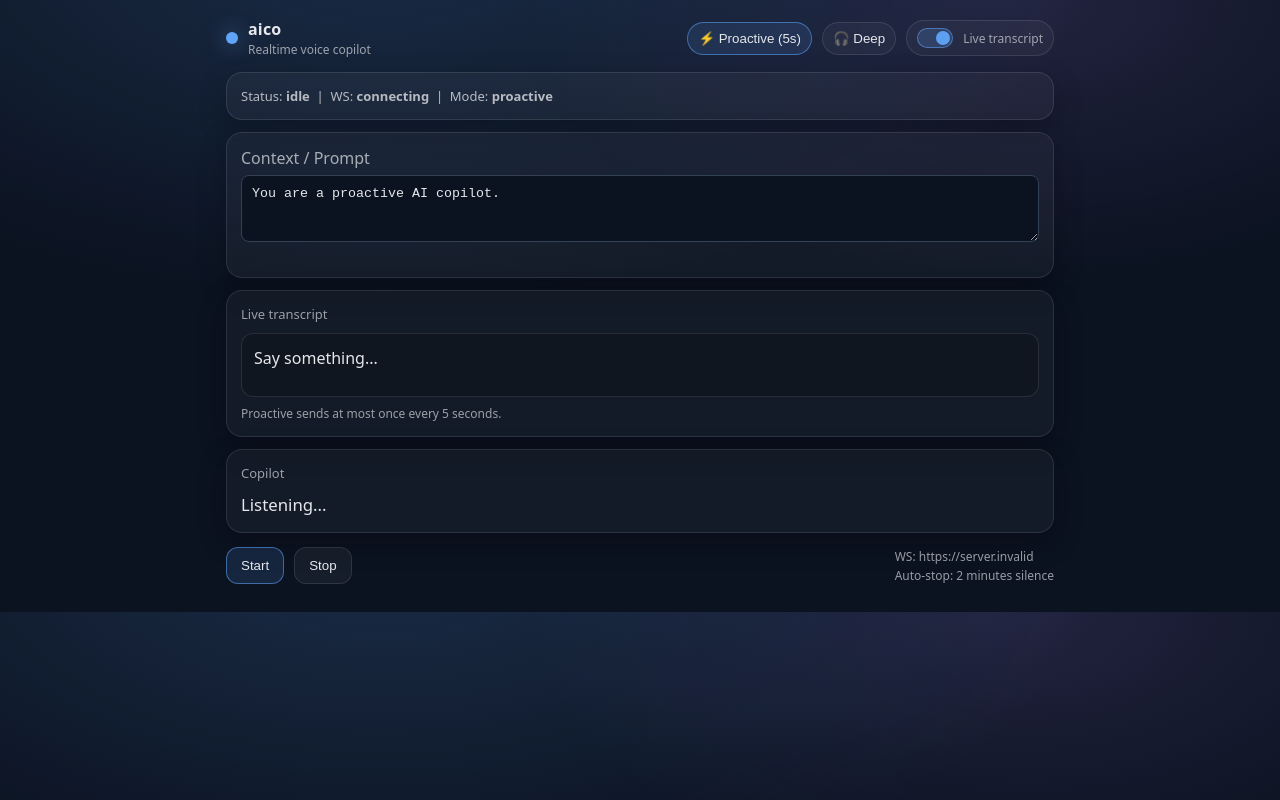
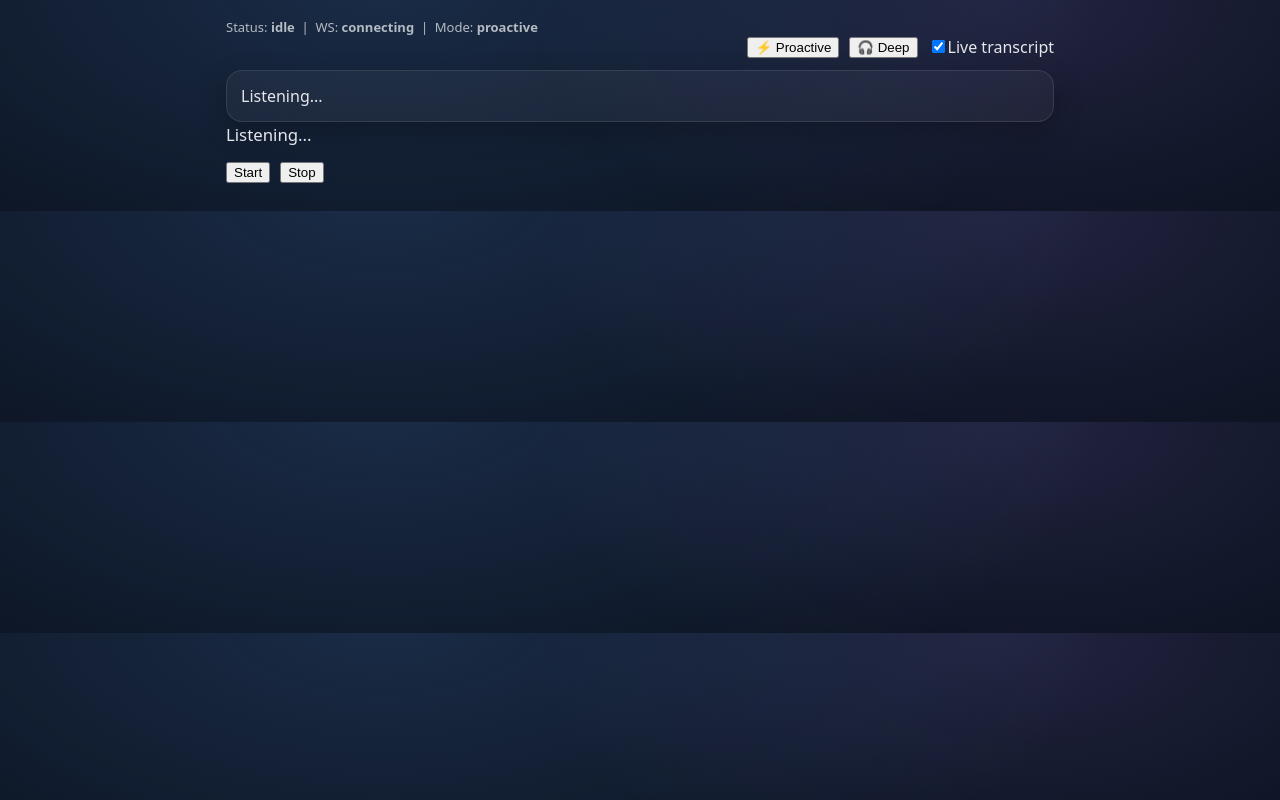
Before and after one commit to hosseinayoubi/aico, a React (Vite) app in the folder frontend/: page / in a window 1280 px wide. Built offline with nearby package versions, Linux system fonts and the light colour scheme; no server answers.

Commit message:
Update App.jsx

```diff
--- a/frontend/src/App.jsx
+++ b/frontend/src/App.jsx
@@ -8,19 +8,15 @@ function makeId() {
 }
 
 export default function App() {
-  const [status, setStatus] = useState("idle"); // idle | unsupported | listening | thinking | replying | ws_error | backend_error
-  const [wsStatus, setWsStatus] = useState("disconnected"); // disconnected | connecting | connected | reconnecting | ws_error
+  const [status, setStatus] = useState("idle");
+  const [wsStatus, setWsStatus] = useState("disconnected");
   const [systemPrompt, setSystemPrompt] = useState("You are a proactive AI copilot.");
-  const [mode, setMode] = useState("proactive"); // proactive | deep
+  const [mode, setMode] = useState("proactive");
 
-  // ✅ Toggle برای Live Transcript
   const [showLive, setShowLive] = useState(true);
-
-  // فقط برای نمایش
   const [finalText, setFinalText] = useState("");
   const [interimText, setInterimText] = useState("");
 
-  // فقط آخرین جواب (بدون history)
   const [reply, setReply] = useState("");
   const [liveReply, setLiveReply] = useState("");
 
@@ -31,137 +27,79 @@ export default function App() {
   const reconnectTimerRef = useRef(null);
   const lastRequestIdRef = useRef("");
 
-  // ✅ فقط final ها برای ارسال
   const bufferFinalRef = useRef("");
+  const lastSendTsRef = useRef(0);
+  const flushTimerRef = useRef(null);
 
-  // ✅ Proactive throttle: هر 5 ثانیه
-  const lastSendTsRef = useRef(0);
+  const silenceTimerRef = useRef(null);
+  const SILENCE_MS = 120000;
 
-  // auto-stop silence
-  const silenceTimerRef = useRef(null);
-  const SILENCE_MS = 120000; // 2 minutes
-
-  // type effect
   const typeTimerRef = useRef(null);
 
   const WS_URL = useMemo(() => import.meta.env.VITE_WS_URL, []);
 
-  function cleanupReconnectTimer() {
-    if (reconnectTimerRef.current) clearTimeout(reconnectTimerRef.current);
-    reconnectTimerRef.current = null;
-  }
-
-  function clearSilenceTimer() {
-    if (silenceTimerRef.current) clearTimeout(silenceTimerRef.current);
-    silenceTimerRef.current = null;
-  }
-
-  function resetSilenceTimer() {
-    clearSilenceTimer();
-    silenceTimerRef.current = setTimeout(() => {
-      stopListening(true);
-    }, SILENCE_MS);
-  }
-
-  async function ensureMicPermission() {
-    try {
-      const stream = await navigator.mediaDevices.getUserMedia({ audio: true });
-      stream.getTracks().forEach((t) => t.stop());
-      return true;
-    } catch {
-      return false;
-    }
-  }
+  /* ---------------- WS ---------------- */
 
   function connectWS() {
-    if (!WS_URL) {
-      setWsStatus("ws_error");
-      setStatus("ws_error");
+    if (!WS_URL) return;
+
+    if (
+      wsRef.current &&
+      (wsRef.current.readyState === WebSocket.OPEN ||
+        wsRef.current.readyState === WebSocket.CONNECTING)
+    ) {
       return;
     }
-
-    const cur = wsRef.current;
-    if (cur && (cur.readyState === WebSocket.OPEN || cur.readyState === WebSocket.CONNECTING)) return;
 
     setWsStatus("connecting");
     const ws = new WebSocket(WS_URL);
     wsRef.current = ws;
 
-    ws.onopen = () => {
-      cleanupReconnectTimer();
-      setWsStatus("connected");
-    };
+    ws.onopen = () => setWsStatus("connected");
 
     ws.onmessage = (evt) => {
-      try {
       const msg = JSON.parse(evt.data || "{}");
-        if (msg.type === "status") return;
-
-        if (msg.type === "reply") {
-          if (msg.requestId && msg.requestId !== lastRequestIdRef.current) return;
+      if (msg.type !== "reply") return;
+      if (msg.requestId !== lastRequestIdRef.current) return;
 
       setReply(msg.reply || "");
       setStatus("replying");
       startTypeReply(msg.reply || "");
-          return;
-        }
-
-        if (msg.type === "error") {
-          console.error("WS error:", msg);
-          setStatus("backend_error");
-          setReply("Backend error. Check Railway logs.");
-          startTypeReply("Backend error. Check Railway logs.");
-          return;
-        }
-      } catch (e) {
-        console.error("Bad WS message:", e);
-      }
-    };
-
-    ws.onerror = () => {
-      setWsStatus("ws_error");
-      setStatus("ws_error");
     };
 
     ws.onclose = () => {
       setWsStatus("reconnecting");
-      cleanupReconnectTimer();
-      reconnectTimerRef.current = setTimeout(() => connectWS(), 1200);
+      reconnectTimerRef.current = setTimeout(connectWS, 1200);
     };
   }
 
-  function startTypeReply(fullText) {
+  /* ---------------- Reply typing ---------------- */
+
+  function startTypeReply(text) {
     if (typeTimerRef.current) clearInterval(typeTimerRef.current);
-
-    const words = String(fullText || "").split(/\s+/).filter(Boolean);
+    const words = text.split(/\s+/);
     let i = 0;
     setLiveReply("");
 
-    if (!words.length) return;
-
     typeTimerRef.current = setInterval(() => {
-      i += 1;
+      i++;
       setLiveReply(words.slice(0, i).join(" "));
-      if (i >= words.length) {
-        clearInterval(typeTimerRef.current);
-        typeTimerRef.current = null;
-      }
-    }, 30);
+      if (i >= words.length) clearInterval(typeTimerRef.current);
+    }, 25);
   }
 
-  function sendToBackend(text) {
-    const ws = wsRef.current;
-    if (!ws || ws.readyState !== WebSocket.OPEN) {
-      setStatus("ws_error");
-      connectWS();
-      return;
-    }
+  /* ---------------- Sending logic ---------------- */
+
+  function sendNow(text) {
+    if (!wsRef.current || wsRef.current.readyState !== WebSocket.OPEN) return;
 
     const requestId = makeId();
     lastRequestIdRef.current = requestId;
+    lastSendTsRef.current = Date.now();
 
     setStatus("thinking");
-    ws.send(
+
+    wsRef.current.send(
       JSON.stringify({
         type: "chat",
         text,
@@ -172,80 +110,49 @@ export default function App() {
     );
   }
 
-  function flushIfAllowed() {
-    const text = (bufferFinalRef.current || "").trim();
+  function scheduleFlush(delay) {
+    if (flushTimerRef.current) clearTimeout(flushTimerRef.current);
+    flushTimerRef.current = setTimeout(() => {
+      const text = bufferFinalRef.current.trim();
       if (!text) return;
-
-    const now = Date.now();
-
-    // ✅ اینجاست که ۵ ثانیه‌ای می‌کنیم
-    const minGapMs = mode === "proactive" ? 5000 : 900;
-    if (now - lastSendTsRef.current < minGapMs) {
-      return; // هنوز زوده، صبر می‌کنیم
+      bufferFinalRef.current = "";
+      sendNow(text);
+    }, delay);
   }
 
-    lastSendTsRef.current = now;
+  /* ---------------- Listening ---------------- */
 
-    // ✅ بعد از ارسال پاک می‌کنیم تا دوباره همونو نفرستیم
-    bufferFinalRef.current = "";
-    sendToBackend(text);
+  function resetSilenceTimer() {
+    if (silenceTimerRef.current) clearTimeout(silenceTimerRef.current);
+    silenceTimerRef.current = setTimeout(stopListening, SILENCE_MS);
   }
 
   async function startListening() {
     connectWS();
-
-    const ok = await ensureMicPermission();
-    if (!ok) {
-      setStatus("idle");
-      return;
-    }
-
     shouldListenRef.current = true;
     resetSilenceTimer();
 
-    // پاکسازی UI هر بار Start
+    setFinalText("");
     setInterimText("");
-    setFinalText("");
     bufferFinalRef.current = "";
     lastSendTsRef.current = 0;
 
     try {
-      recognitionRef.current?.start();
+      recognitionRef.current.start();
     } catch {}
     setStatus("listening");
   }
 
-  function stopListening(auto = false) {
+  function stopListening() {
     shouldListenRef.current = false;
-    clearSilenceTimer();
-
-    bufferFinalRef.current = "";
-    setInterimText("");
-
     try {
-      recognitionRef.current?.stop();
+      recognitionRef.current.stop();
     } catch {}
-
     setStatus("idle");
-
-    if (auto) {
-      // auto stop after silence - no-op
-    }
   }
 
-  // WS init
-  useEffect(() => {
-    connectWS();
-    return () => {
-      cleanupReconnectTimer();
-      try {
-        wsRef.current?.close();
-      } catch {}
-    };
-    // eslint-disable-next-line react-hooks/exhaustive-deps
-  }, []);
+  /* ---------------- SpeechRecognition (ONE TIME) ---------------- */
 
-  // SpeechRecognition init/re-init (وقتی showLive یا mode عوض میشه)
   useEffect(() => {
     const SR = window.SpeechRecognition || window.webkitSpeechRecognition;
     if (!SR) {
@@ -256,10 +163,7 @@ export default function App() {
     const rec = new SR();
     rec.lang = "en-US";
     rec.continuous = true;
-
-    // ✅ اگر Live روشن: کلمه‌به‌کلمه (interim)
-    // ✅ اگر Live خاموش: فقط final (تمیزتر + منطقی‌تر)
-    rec.interimResults = !!showLive;
+    rec.interimResults = true;
 
     rec.onresult = (e) => {
       resetSilenceTimer();
@@ -269,129 +173,78 @@ export default function App() {
 
       for (let i = e.resultIndex; i < e.results.length; i++) {
         const r = e.results[i];
-        const txt = r?.[0]?.transcript || "";
-        if (r.isFinal) newFinal += txt;
-        else newInterim += txt;
+        if (r.isFinal) newFinal += r[0].transcript;
+        else newInterim += r[0].transcript;
       }
 
       if (showLive) setInterimText(newInterim.trim());
-      if (!showLive) setInterimText("");
 
       if (newFinal.trim()) {
-        // نمایش final
-        setFinalText((prev) => (prev + " " + newFinal).replace(/\s+/g, " ").trim());
+        setFinalText((p) => (p + " " + newFinal).trim());
+        bufferFinalRef.current += " " + newFinal;
 
-        // ✅ فقط final جمع می‌شود (بدون تکرار)
-        bufferFinalRef.current = (bufferFinalRef.current + " " + newFinal)
-          .replace(/\s+/g, " ")
-          .trim();
+        const now = Date.now();
+        const gap = now - lastSendTsRef.current;
 
-        // ✅ هر بار که final جدید آمد، تلاش کن اگر فاصله زمانی اجازه می‌دهد ارسال کن
-        flushIfAllowed();
-      }
-    };
-
-    rec.onerror = () => {
-      if (shouldListenRef.current) setStatus("listening");
-    };
-
-    rec.onend = () => {
-      // ✅ یک بار Start تا Stop
-      if (shouldListenRef.current) {
-        try {
-          rec.start();
-        } catch {
-          setTimeout(() => {
-            try {
-              rec.start();
-            } catch {}
-          }, 250);
+        if (lastSendTsRef.current === 0) {
+          // ✅ اولین پاسخ سریع
+          sendNow(bufferFinalRef.current.trim());
+          bufferFinalRef.current = "";
+        } else if (gap >= 5000) {
+          sendNow(bufferFinalRef.current.trim());
+          bufferFinalRef.current = "";
+        } else {
+          // ✅ تضمین ارسال حتی اگر user ساکت شد
+          scheduleFlush(5000 - gap);
         }
       }
     };
 
+    rec.onend = () => {
+      if (shouldListenRef.current) {
+        try {
+          rec.start();
+        } catch {}
+      }
+    };
+
     recognitionRef.current = rec;
-
-    return () => {
-      try {
-        rec.stop();
-      } catch {}
-    };
+    return () => rec.stop();
   }, [showLive, mode]);
 
+  /* ---------------- Init ---------------- */
+
+  useEffect(connectWS, []);
+
   const transcriptToShow = showLive
-    ? `${finalText}${finalText && interimText ? " " : ""}${interimText}`.trim()
+    ? `${finalText} ${interimText}`.trim()
     : finalText;
 
   return (
     <div className="appShell">
-      <div className="appTop">
-        <div className="brand">
-          <div className="logoDot" />
-          <div>
-            <div className="brandTitle">aico</div>
-            <div className="brandSub">Realtime voice copilot</div>
-          </div>
-        </div>
+      <StatusBar status={status} wsStatus={wsStatus} mode={mode} />
 
       <div className="controlsRow">
-          <button
-            className={mode === "proactive" ? "chip active" : "chip"}
-            onClick={() => setMode("proactive")}
-          >
-            ⚡ Proactive (5s)
-          </button>
-          <button className={mode === "deep" ? "chip active" : "chip"} onClick={() => setMode("deep")}>
-            🎧 Deep
-          </button>
+        <button onClick={() => setMode("proactive")}>⚡ Proactive</button>
+        <button onClick={() => setMode("deep")}>🎧 Deep</button>
 
-          <label className="toggle">
+        <label>
           <input
             type="checkbox"
             checked={showLive}
             onChange={(e) => setShowLive(e.target.checked)}
           />
-            <span className="toggleUi" />
-            <span className="toggleText">Live transcript</span>
+          Live transcript
         </label>
       </div>
-      </div>
 
-      <div className="card">
-        <StatusBar status={status} wsStatus={wsStatus} mode={mode} />
-      </div>
+      {showLive && <div className="card">{transcriptToShow || "Listening..."}</div>}
 
-      <div className="card">
-        <ChatBox systemPrompt={systemPrompt} setSystemPrompt={setSystemPrompt} />
-      </div>
-
-      {showLive && (
-        <div className="card">
-          <div className="cardTitle">Live transcript</div>
-          <div className="transcriptBox">{transcriptToShow || "Say something..."}</div>
-          <div className="hint">
-            Proactive sends at most once every 5 seconds.
-          </div>
-        </div>
-      )}
-
-      <div className="card">
-        <div className="cardTitle">Copilot</div>
       <SuggestionPanel text={liveReply || reply || "Listening..."} />
-      </div>
 
       <div className="bottomBar">
-        <button className="btn primary" onClick={startListening}>
-          Start
-        </button>
-        <button className="btn" onClick={() => stopListening(false)}>
-          Stop
-        </button>
-
-        <div className="meta">
-          <div>WS: {WS_URL || "(missing VITE_WS_URL)"}</div>
-          <div>Auto-stop: 2 minutes silence</div>
-        </div>
+        <button onClick={startListening}>Start</button>
+        <button onClick={stopListening}>Stop</button>
       </div>
     </div>
   );
```
Lines whose indentation alone changed are shown as unchanged.
